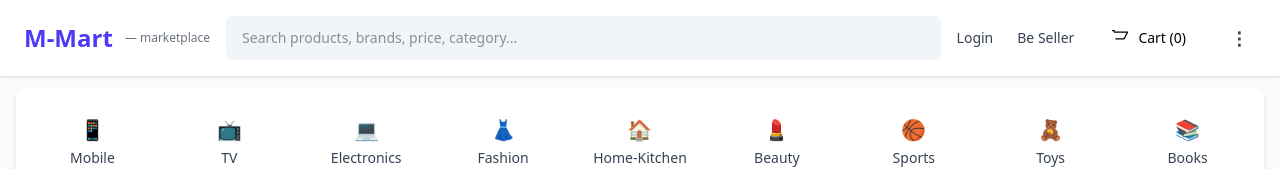
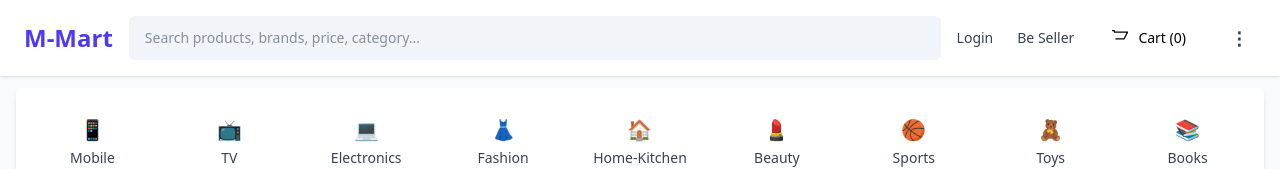
Before and after one commit to Sajal17/e_commerce_frontend, a React (Vite) app: page / in a window 1280 px wide. Shown: the top 169 px of the page. Built offline with nearby package versions, Linux system fonts and the light colour scheme; no server answers.

Commit message:
Update Navbar.jsx

```diff
--- a/src/components/Layout/Navbar.jsx
+++ b/src/components/Layout/Navbar.jsx
@@ -117,7 +117,7 @@ const Navbar = ({ onSearch }) => {
             <Link to="/" className="text-2xl font-extrabold text-indigo-600">
               M-Mart
             </Link>
-            <span className="text-xs text-gray-500">— marketplace</span>
+            {/* <span className="text-xs text-gray-500">— marketplace</span> */}
           </div>
 
           {/* Search Bar */}
```
